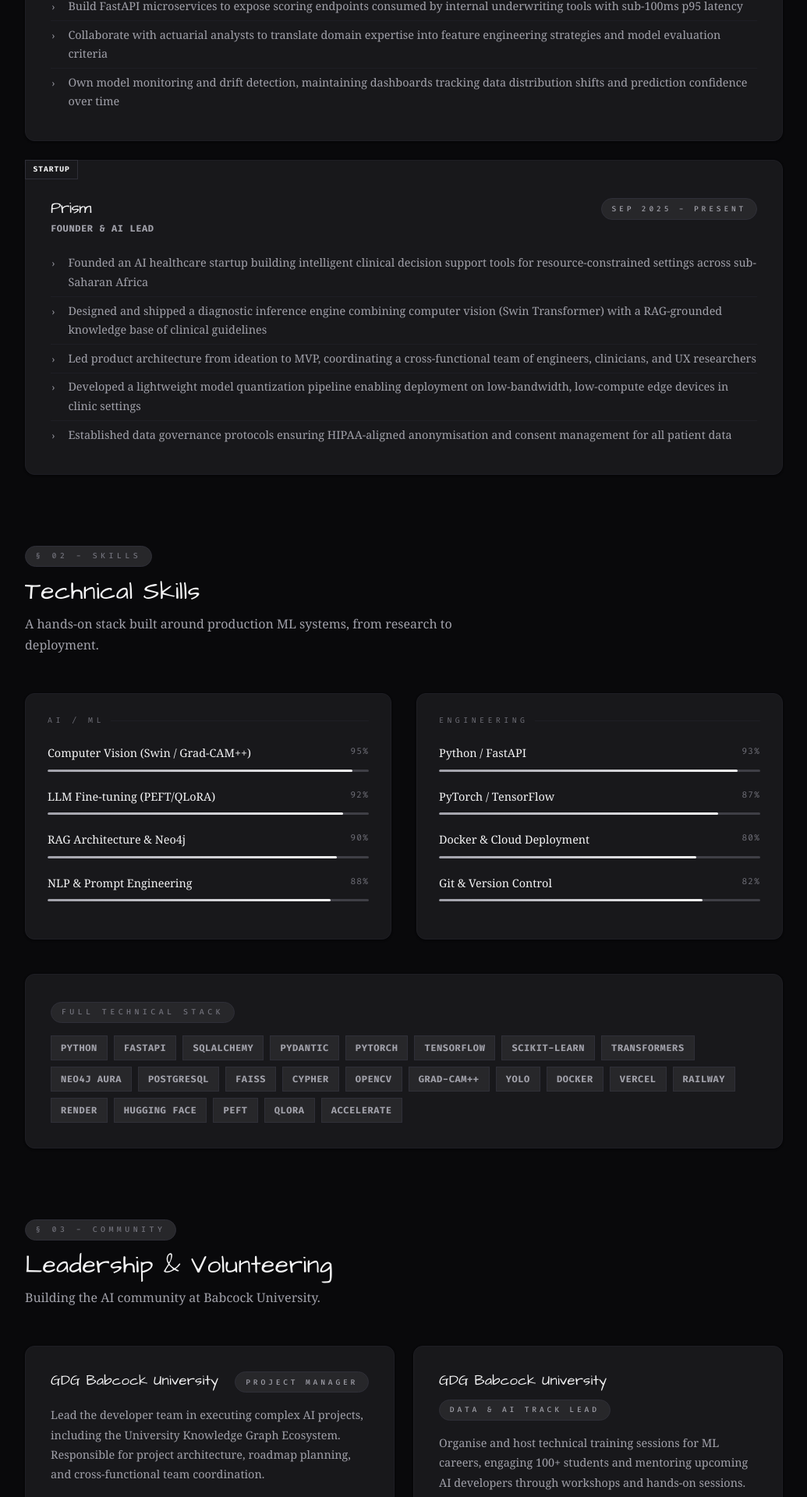
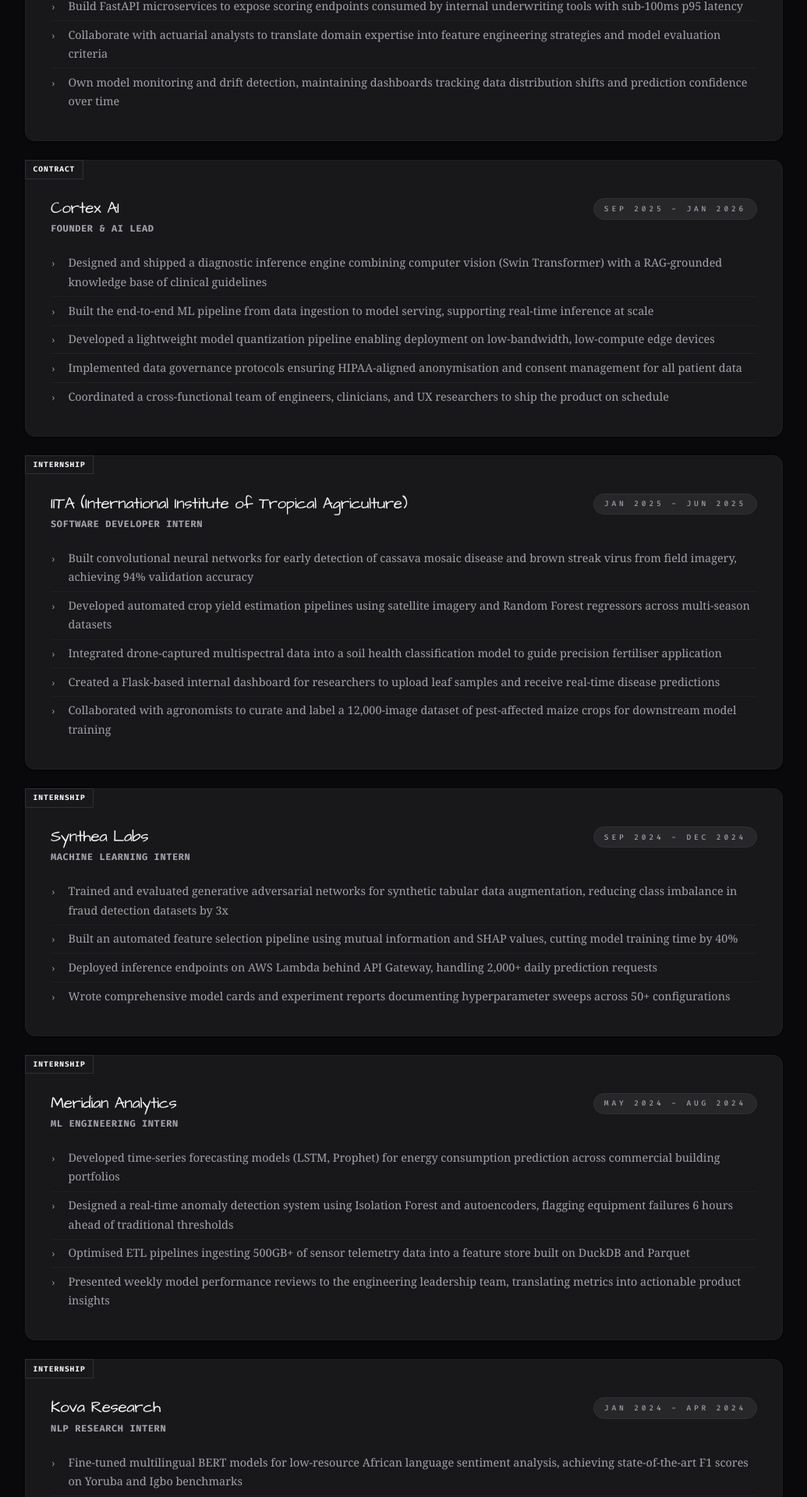
Before and after one commit to secretlyincontrol2/sportfolio, a React (Vite) app: page /about in a window 1280 px wide. Shown: the part 875-2795 px from the top of the page at 78% size, without its empty margins (122-1157 px from the left). Built offline with nearby package versions, Linux system fonts and the light colour scheme.

Commit message:
Update CV, experience, and certifications

```diff
--- a/src/pages/About.jsx
+++ b/src/pages/About.jsx
@@ -25,7 +25,7 @@
 const experience = [
   {
     company: 'Acturian',
-    role: 'AI Developer',
+    role: 'Co-Founder & CTO',
     period: 'Feb 2026 - Present',
     type: 'Full-time',
     bullets: [
@@ -37,16 +37,77 @@
     ],
   },
   {
-    company: 'Prism',
+    company: 'Cortex AI',
     role: 'Founder & AI Lead',
-    period: 'Sep 2025 - Present',
-    type: 'Startup',
+    period: 'Sep 2025 - Jan 2026',
+    type: 'Contract',
     bullets: [
-      'Founded an AI healthcare startup building intelligent clinical decision support tools for resource-constrained settings across sub-Saharan Africa',
       'Designed and shipped a diagnostic inference engine combining computer vision (Swin Transformer) with a RAG-grounded knowledge base of clinical guidelines',
-      'Led product architecture from ideation to MVP, coordinating a cross-functional team of engineers, clinicians, and UX researchers',
-      'Developed a lightweight model quantization pipeline enabling deployment on low-bandwidth, low-compute edge devices in clinic settings',
-      'Established data governance protocols ensuring HIPAA-aligned anonymisation and consent management for all patient data',
+      'Built the end-to-end ML pipeline from data ingestion to model serving, supporting real-time inference at scale',
+      'Developed a lightweight model quantization pipeline enabling deployment on low-bandwidth, low-compute edge devices',
+      'Implemented data governance protocols ensuring HIPAA-aligned anonymisation and consent management for all patient data',
+      'Coordinated a cross-functional team of engineers, clinicians, and UX researchers to ship the product on schedule',
+    ],
+  },
+  {
+    company: 'IITA (International Institute of Tropical Agriculture)',
+    role: 'Software Developer Intern',
+    period: 'Jan 2025 - Jun 2025',
+    type: 'Internship',
+    bullets: [
+      'Built convolutional neural networks for early detection of cassava mosaic disease and brown streak virus from field imagery, achieving 94% validation accuracy',
+      'Developed automated crop yield estimation pipelines using satellite imagery and Random Forest regressors across multi-season datasets',
+      'Integrated drone-captured multispectral data into a soil health classification model to guide precision fertiliser application',
+      'Created a Flask-based internal dashboard for researchers to upload leaf samples and receive real-time disease predictions',
+      'Collaborated with agronomists to curate and label a 12,000-image dataset of pest-affected maize crops for downstream model training',
+    ],
+  },
+  {
+    company: 'Synthea Labs',
+    role: 'Machine Learning Intern',
+    period: 'Sep 2024 - Dec 2024',
+    type: 'Internship',
+    bullets: [
+      'Trained and evaluated generative adversarial networks for synthetic tabular data augmentation, reducing class imbalance in fraud detection datasets by 3x',
+      'Built an automated feature selection pipeline using mutual information and SHAP values, cutting model training time by 40%',
+      'Deployed inference endpoints on AWS Lambda behind API Gateway, handling 2,000+ daily prediction requests',
+      'Wrote comprehensive model cards and experiment reports documenting hyperparameter sweeps across 50+ configurations',
+    ],
+  },
+  {
+    company: 'Meridian Analytics',
+    role: 'ML Engineering Intern',
+    period: 'May 2024 - Aug 2024',
+    type: 'Internship',
+    bullets: [
+      'Developed time-series forecasting models (LSTM, Prophet) for energy consumption prediction across commercial building portfolios',
+      'Designed a real-time anomaly detection system using Isolation Forest and autoencoders, flagging equipment failures 6 hours ahead of traditional thresholds',
+      'Optimised ETL pipelines ingesting 500GB+ of sensor telemetry data into a feature store built on DuckDB and Parquet',
+      'Presented weekly model performance reviews to the engineering leadership team, translating metrics into actionable product insights',
+    ],
+  },
+  {
+    company: 'Kova Research',
+    role: 'NLP Research Intern',
+    period: 'Jan 2024 - Apr 2024',
+    type: 'Internship',
+    bullets: [
+      'Fine-tuned multilingual BERT models for low-resource African language sentiment analysis, achieving state-of-the-art F1 scores on Yoruba and Igbo benchmarks',
+      'Built a named entity recognition pipeline for legal document processing, extracting structured data from 10,000+ unstructured contracts',
+      'Implemented a retrieval-augmented generation prototype using FAISS and GPT-3.5 for internal knowledge base Q&A',
+      'Authored a technical report on cross-lingual transfer learning strategies, contributing to the team\'s publication pipeline',
+    ],
+  },
+  {
+    company: 'DeepFrame Systems',
+    role: 'Computer Vision Intern',
+    period: 'Jul 2023 - Dec 2023',
+    type: 'Internship',
+    bullets: [
+      'Trained YOLOv8 object detection models for real-time PPE compliance monitoring on construction sites, reaching 91% mAP',
+      'Built a video analytics pipeline processing 30fps RTSP streams with OpenCV, performing frame sampling, tracking, and alert dispatch',
+      'Developed a Grad-CAM++ visualisation tool for model interpretability, enabling safety officers to audit detection decisions',
+      'Reduced model inference latency by 35% through TensorRT optimisation and INT8 quantisation on NVIDIA Jetson edge devices',
     ],
   },
 ]
@@ -94,7 +155,7 @@
         <div className="page-header">
           <h1>About <span>Me</span></h1>
           <p>
-            AI/ML Developer and founder building production-grade machine learning systems,
+            AI/ML Developer and co-founder building production-grade machine learning systems,
             from clinical decision support to insurance scoring engines.
           </p>
         </div>
@@ -105,7 +166,7 @@
             <span className="mono-label">§ 01 - Experience</span>
             <h2 style={{ marginBottom: '0.5rem' }}>Work Experience</h2>
             <p className="section-desc">
-              Professional roles spanning enterprise AI engineering and healthtech entrepreneurship.
+              Professional roles spanning enterprise AI, applied ML research, and domain-specific engineering.
             </p>
           </ScrollReveal>
 
@@ -253,6 +314,21 @@
                 </p>
               </div>
             </ScrollReveal>
+
+            <ScrollReveal delay={200}>
+              <div className="vol-card">
+                <div className="role-header">
+                  <h3>Babcock Tech Hub</h3>
+                  <span className="role-tag">AI Technical Mentor</span>
+                </div>
+                <p>
+                  Served as the primary AI technical mentor, guiding students through
+                  hands-on machine learning projects covering computer vision, NLP, and
+                  model deployment. Conducted weekly office hours and code reviews for
+                  mentees building their first end-to-end ML pipelines.
+                </p>
+              </div>
+            </ScrollReveal>
           </div>
         </section>
 
@@ -264,10 +340,23 @@
           </ScrollReveal>
 
           <ScrollReveal delay={100}>
-            <div className="vol-card">
-              <div className="role-header">
+            <div className="vol-card" style={{ position: 'relative' }}>
+              <div style={{
+                position: 'absolute', top: 0, left: 0,
+                fontFamily: 'var(--font-mono)', fontSize: '0.6rem',
+                fontWeight: 700, letterSpacing: '0.1em', textTransform: 'uppercase',
+                color: 'var(--gold)', background: 'var(--bg-box)',
+                border: '1px solid var(--border-dark)',
+                padding: '0.2rem 0.6rem',
+                transform: 'translate(-1px, -1px)',
+              }}>
+                Degree
+              </div>
+              <div className="role-header" style={{ marginTop: '1rem' }}>
                 <div>
-                  <h3>Babcock University</h3>
+                  <h3 style={{ fontFamily: 'var(--font-serif)', fontSize: '1.3rem', letterSpacing: '-0.5px' }}>
+                    Babcock University
+                  </h3>
                   <div style={{ fontFamily: 'var(--font-mono)', fontSize: '0.75rem', color: 'var(--text-dim)', marginTop: '0.2rem', fontWeight: 700, letterSpacing: '0.05em', textTransform: 'uppercase' }}>
                     B.Sc. Computer Science
                   </div>
```
Also changed, not shown: src/data/certifications.js (line endings or trailing spaces), 2 other files (tests, documents, lock files or other folders).
